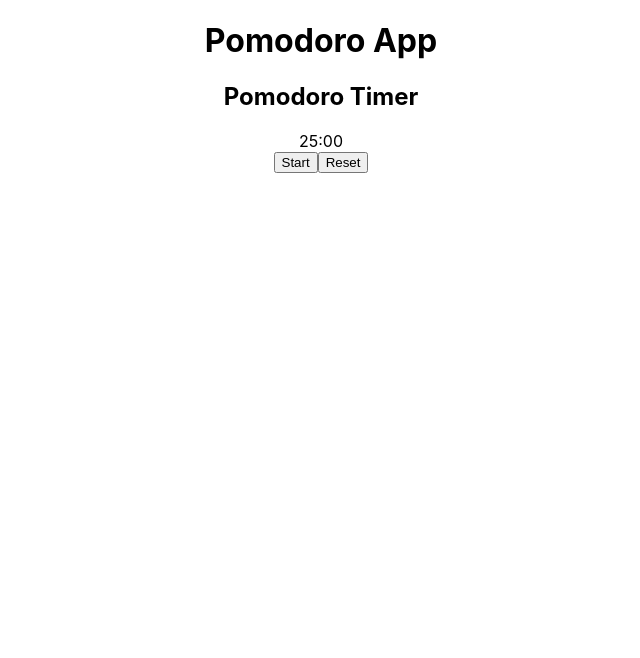
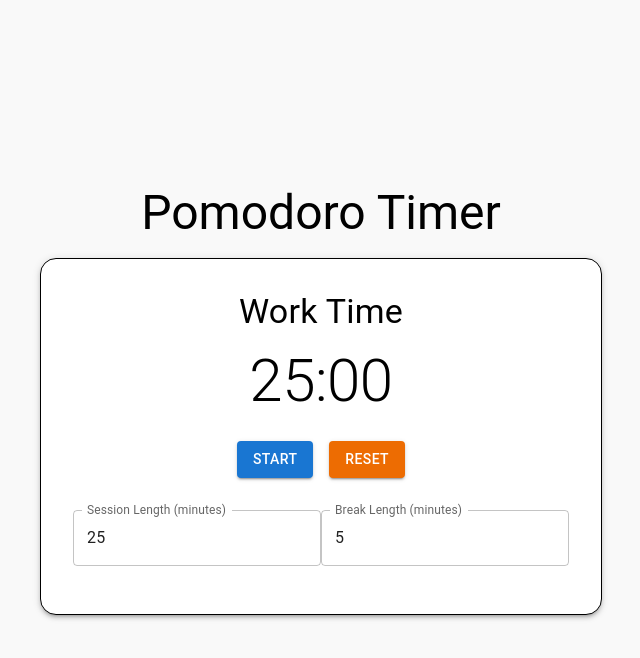
Before and after one commit to muntaqam/pomodoro, a React (Create React App) app: page / in a window 1280 px wide. Shown: the top 658 px of the page, without its empty margins (319-959 px from the left). Built offline with nearby package versions, Linux system fonts and the light colour scheme.

Commit message:
styled timer using material UI, added break options

```diff
--- a/package.json
+++ b/package.json
@@ -3,6 +3,9 @@
   "version": "0.1.0",
   "private": true,
   "dependencies": {
+    "@emotion/react": "^11.13.3",
+    "@emotion/styled": "^11.13.0",
+    "@mui/material": "^6.1.2",
     "@testing-library/jest-dom": "^5.17.0",
     "@testing-library/react": "^13.4.0",
     "@testing-library/user-event": "^13.5.0",
--- a/src/App.js
+++ b/src/App.js
@@ -1,13 +1,27 @@
 import React from 'react';
+import { Box, Typography, Button } from '@mui/material';
 import './App.css';
 import Timer from './components/Timer';
 
 function App() {
   return (
-    <div className="App">
-      <h1>Pomodoro App</h1>
+    <Box
+      display="flex"
+      flexDirection="column"
+      alignItems="center"
+      justifyContent="center"
+      minHeight="100vh"
+      bgcolor="#f9f9f9"
+    >
+
+
+     <Typography variant="h3" gutterBottom>
+        Pomodoro Timer
+      </Typography>
       <Timer/>
-    </div>
+
+
+    </Box>
   );
 }
 
--- a/src/components/Timer.js
+++ b/src/components/Timer.js
@@ -1,38 +1,104 @@
-import React, { useEffect, useState } from "react";
+import React, { useState, useEffect } from 'react';
+import { Box, Typography, Button, TextField } from '@mui/material';
+
 
 const Timer = () => {
-    const [seconds, setSeconds] =useState(1500); //25 min in seconds
+  const [seconds, setSeconds] = useState(1500); // 25 minutes in seconds
   const [isActive, setIsActive] = useState(false);
+  const [sessionMinutes, setSessionMinutes] = useState(25);
+  const [breakMinutes, setBreakMinutes] = useState(5);
+  const [isBreak, setIsBreak] = useState(false);
 
-    useEffect(()=>{
+  useEffect(() => {
     let interval = null;
-        if(isActive && seconds > 0){
-            interval = setInterval(() =>{
+    if (isActive && seconds > 0) {
+      interval = setInterval(() => {
         setSeconds((prevSeconds) => prevSeconds - 1);
       }, 1000);
-        }else if (!isActive && seconds !== 0){
+    } else if (seconds === 0 && isActive) {
+      clearInterval(interval);
+      toggleBreak();
+    } else {
       clearInterval(interval);
     }
     return () => clearInterval(interval);
   }, [isActive, seconds]);
 
-    const toggle =() =>{
+  const toggle = () => {
     setIsActive(!isActive);
   };
 
   const reset = () => {
-        setSeconds(1500);
+    setSeconds(sessionMinutes * 60);
     setIsActive(false);
+    setIsBreak(false);
   };
+
+  const handleSessionChange = (e) => {
+    setSessionMinutes(e.target.value);
+    if (!isBreak) {
+      setSeconds(e.target.value * 60);
+    }
+  };
+
+  const handleBreakChange = (e) => {
+    setBreakMinutes(e.target.value);
+  };
+
+  const toggleBreak = () => {
+    setIsBreak(!isBreak);
+    setSeconds(isBreak ? sessionMinutes * 60 : breakMinutes * 60);
+  };
+
   return (
-    <div>
-      <h2>Pomodoro Timer</h2>
-      <div>
+    <Box
+      display="flex"
+      flexDirection="column"
+      alignItems="center"
+      justifyContent="center"
+      padding={4}
+      border={1}
+      borderRadius={4}
+      bgcolor="white"
+      boxShadow={3}
+    >
+      <Typography variant="h4" gutterBottom>
+        {isBreak ? 'Break Time' : 'Work Time'}
+      </Typography>
+      <Typography variant="h2">
         {Math.floor(seconds / 60)}:{seconds % 60 < 10 ? `0${seconds % 60}` : seconds % 60}
-      </div>
-      <button onClick={toggle}>{isActive ? 'Pause' : 'Start'}</button>
-      <button onClick={reset}>Reset</button>
-    </div>
+      </Typography>
+      <Box mt={3}>
+        <Button
+          onClick={toggle}
+          variant="contained"
+          color={isActive ? 'secondary' : 'primary'}
+          sx={{ mr: 2 }}
+        >
+          {isActive ? 'Pause' : 'Start'}
+        </Button>
+        <Button onClick={reset} variant="contained" color="warning">
+          Reset
+        </Button>
+      </Box>
+      <Box mt={4}>
+        <TextField
+          label="Session Length (minutes)"
+          type="number"
+          value={sessionMinutes}
+          onChange={handleSessionChange}
+          variant="outlined"
+          sx={{ mb: 2 }}
+        />
+        <TextField
+          label="Break Length (minutes)"
+          type="number"
+          value={breakMinutes}
+          onChange={handleBreakChange}
+          variant="outlined"
+        />
+      </Box>
+    </Box>
   );
 };
 
```
Also changed, not shown: 1 other file (tests, documents, lock files or other folders). Lines whose indentation alone changed are shown as unchanged.
